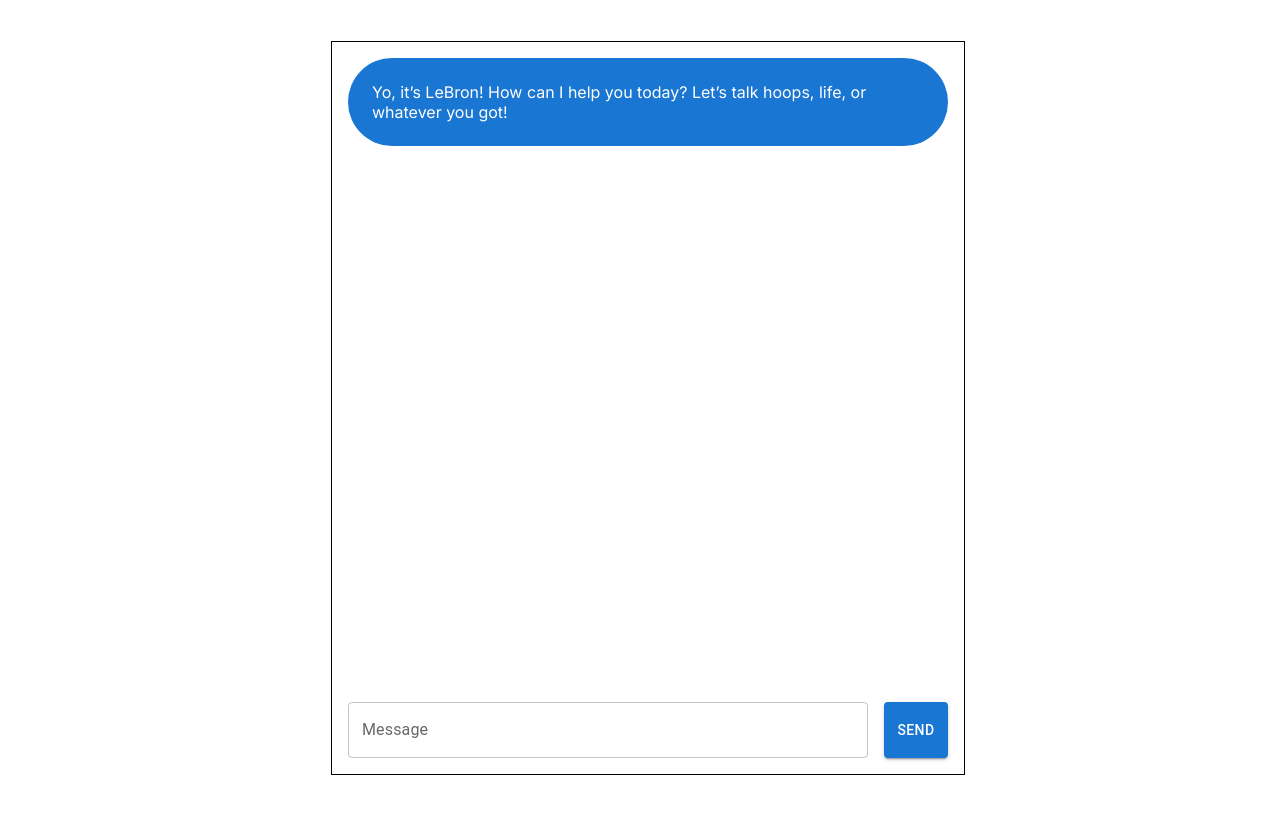
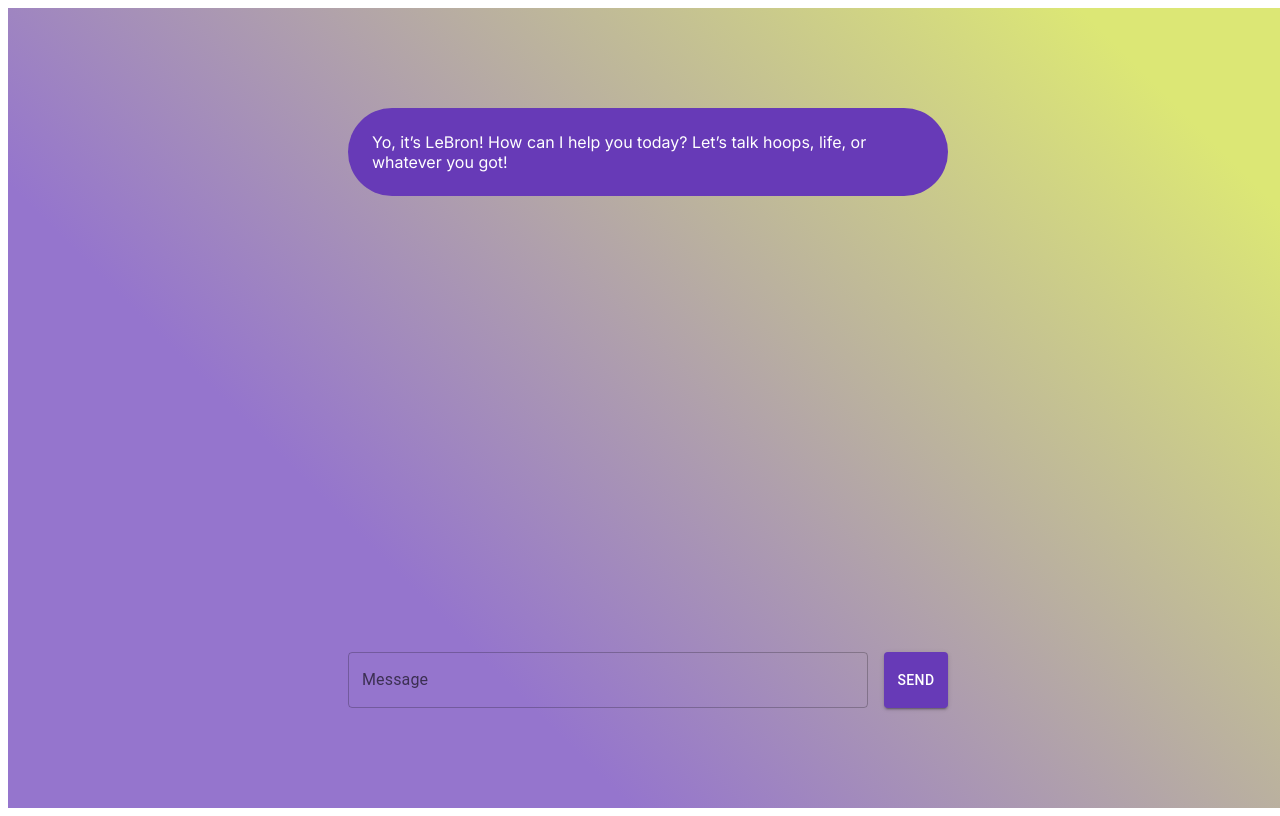
Before and after one commit to jonathan-herring/lebron-ai, a Next.js app: page / in a window 1280 px wide. Built offline with nearby package versions, Linux system fonts and the light colour scheme.

Commit message:
chore: Update MUI theme and add Lakers theme to Home component

```diff
--- a/app/page.js
+++ b/app/page.js
@@ -1,37 +1,67 @@
-'use client';
+"use client";
 
-import { Box, Stack, TextField, Button } from "@mui/material";
-import { useState } from 'react';
+import {
+  Box,
+  Stack,
+  TextField,
+  Button,
+  createTheme,
+  ThemeProvider,
+} from "@mui/material";
+import { deepPurple } from "@mui/material/colors";
+import { useState } from "react";
+
+const LakersTheme = createTheme({
+  palette: {
+    primary: {
+      main: deepPurple[500], // Custom primary color
+      light: "#63a4ff",
+      dark: "#004ba0",
+      contrastText: "#fff",
+    },
+    secondary: {
+      main: "yellow", // Custom secondary color
+      light: "#d05ce3",
+      dark: "#6a0080",
+      contrastText: "#fff",
+    },
+    gradients: {
+      primary: "linear-gradient(45deg, #9575cd 30%, #dce775 90%)",
+      secondary: "linear-gradient(45deg, #2196F3 30%, #21CBF3 90%)",
+    },
+  },
+});
 
 export default function Home() {
   const [messages, setMessages] = useState([
     {
-      role: 'assistant',
-      content: 'Yo, it’s LeBron! How can I help you today? Let’s talk hoops, life, or whatever you got!',
-    }
+      role: "assistant",
+      content:
+        "Yo, it’s LeBron! How can I help you today? Let’s talk hoops, life, or whatever you got!",
+    },
   ]);
 
-  const [message, setMessage] = useState('');
+  const [message, setMessage] = useState("");
 
   const sendMessage = async () => {
     setMessages((messages) => [
       ...messages,
       { role: "user", content: message },
-      { role: 'assistant', content: '' },
+      { role: "assistant", content: "" },
     ]);
-    setMessage('');
+    setMessage("");
 
     try {
-      const response = await fetch('/api/chat', {
+      const response = await fetch("/api/chat", {
         method: "POST",
         headers: {
-          'Content-Type': 'application/json',
+          "Content-Type": "application/json",
         },
         body: JSON.stringify({ messages }),
       });
 
       if (!response.ok) {
-        throw new Error('Failed to fetch');
+        throw new Error("Failed to fetch");
       }
 
       const result = await response.json();
@@ -48,11 +78,12 @@
         ];
       });
     } catch (error) {
-      console.error('Error:', error);
+      console.error("Error:", error);
     }
   };
 
   return (
+    <ThemeProvider theme={LakersTheme}>
       <Box
         width="100vw"
         height="100vh"
@@ -60,12 +91,14 @@
         flexDirection="column"
         justifyContent="center"
         alignItems="center"
+        // bgcolor={LakersTheme.palette.primary.light}
+        sx={{ background: LakersTheme.palette.gradients.primary }}
       >
         <Stack
           direction="column"
           width="600px"
-        height="700px"
-        border="1px solid black"
+          height="600px"
+          // border="1px solid black"
           p={2}
           spacing={2}
         >
@@ -79,12 +112,18 @@
             {messages.map((message, index) => (
               <Box
                 key={index}
-              display='flex'
-              justifyContent={message.role === 'assistant' ? 'flex-start' : 'flex-end'}
+                display="flex"
+                justifyContent={
+                  message.role === "assistant" ? "flex-start" : "flex-end"
+                }
               >
                 <Box
-                bgcolor={message.role === 'assistant' ? 'primary.main' : 'secondary.main'}
-                color="white"
+                  bgcolor={
+                    message.role === "assistant"
+                      ? "primary.main"
+                      : "secondary.main"
+                  }
+                  color={message.role === "assistant" ? "white" : "black"}
                   borderRadius={16}
                   p={3}
                 >
@@ -100,11 +139,22 @@
               value={message}
               onChange={(e) => setMessage(e.target.value)}
             />
-          <Button variant="contained" onClick={sendMessage}>
+            <Button
+              variant="contained"
+              onClick={sendMessage}
+              sx={{
+                backgroundColor: "primary.main",
+                "&:hover": {
+                  backgroundColor: "secondary.main",
+                  color: "black",
+                },
+              }}
+            >
               Send
             </Button>
           </Stack>
         </Stack>
       </Box>
+    </ThemeProvider>
   );
 }
```
Lines whose indentation alone changed are shown as unchanged.
